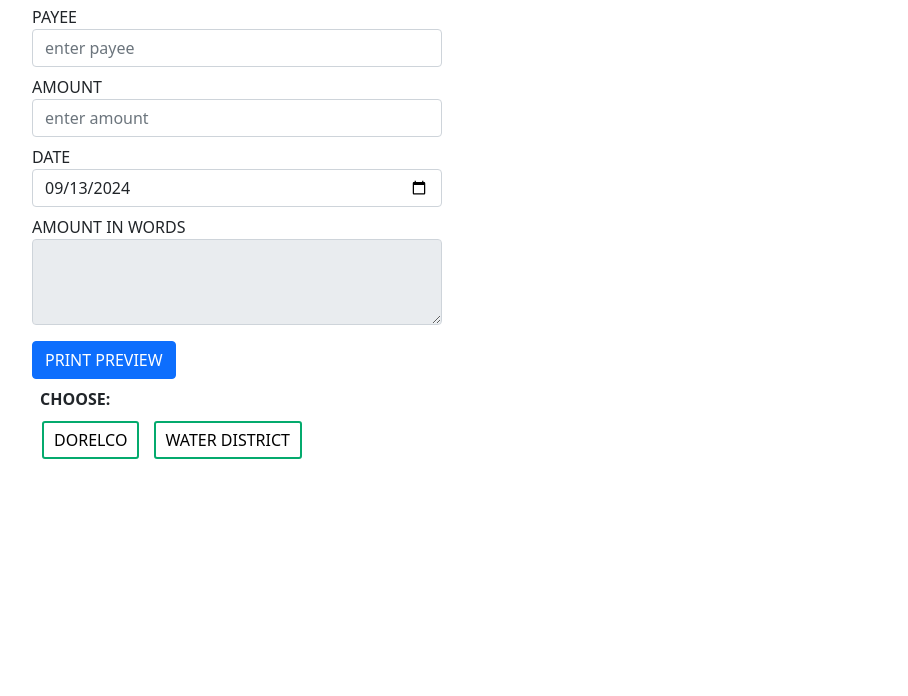
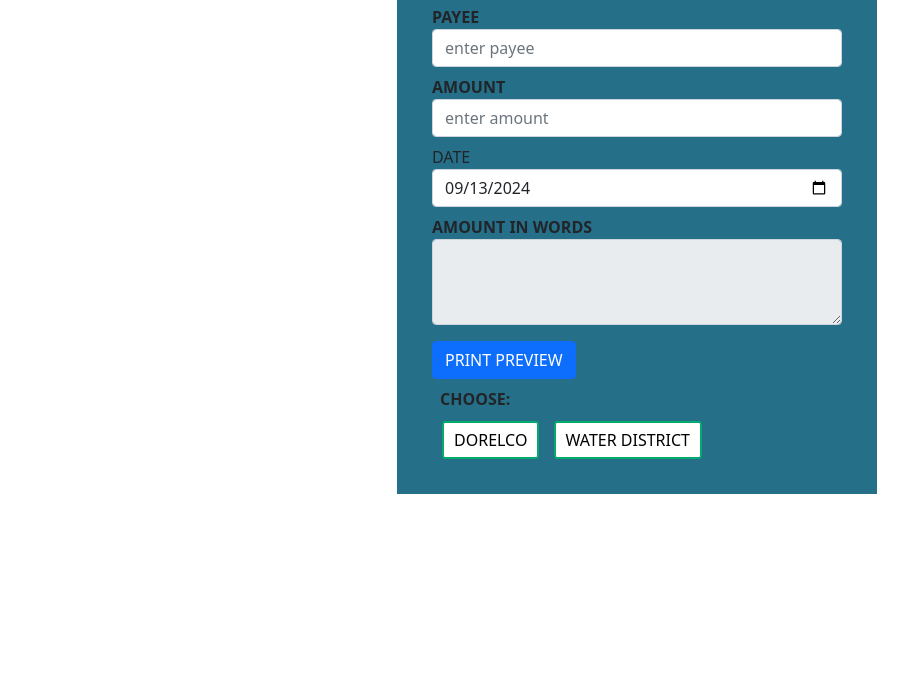
Before and after one commit to dikolleve/mc-creator, a plain HTML site: page index.html in a window 1280 px wide. Shown: the part 104-800 px from the top of the page, without its empty margins (3-911 px from the left). Drawn offline with Linux system fonts and the light colour scheme.

Commit message:
added background color

```diff
--- a/index.html
+++ b/index.html
@@ -11,11 +11,12 @@
     <title>MC CREATOR</title>
   </head>
   <body>
+    <div class="d-flex justify-content-center">
       <div class="mc_form" id="managers_check_form_id">
         <h3 class="text-center text-white bg-success p-3">MC CREATOR</h3>
         <form>
           <div class="form-group">
-          <label class="font-italic">PAYEE</label>
+            <label><strong>PAYEE</strong></label>
             <input
               type="text"
               id="payee_id"
@@ -25,7 +26,7 @@
             />
           </div>
           <div class="form-group mt-2">
-          <label>AMOUNT</label>
+            <label><strong>AMOUNT</strong></label>
             <input
               type="text"
               class="format_amount form-control"
@@ -39,7 +40,7 @@
             <input type="date" class="form-control" id="date_id" />
           </div>
           <div class="form-group mt-2">
-          <label>AMOUNT IN WORDS</label>
+            <label><strong>AMOUNT IN WORDS</strong></label>
             <textarea
               class="form-control"
               rows="3"
@@ -59,6 +60,7 @@
           <button id="water_id">WATER DISTRICT</button>
         </div>
       </div>
+    </div>
     <script src="./script/cleave.js"></script>
     <script src="./script/numberFormat.js"></script>
     <script src="./script/code.js"></script>
--- a/styles/style.css
+++ b/styles/style.css
@@ -10,6 +10,7 @@ body {
 .mc_form {
 	width: 30rem;
 	padding: 35px;
+	background: #266f89;
 }
 
 .t_date {
```
Lines whose indentation alone changed are shown as unchanged.
